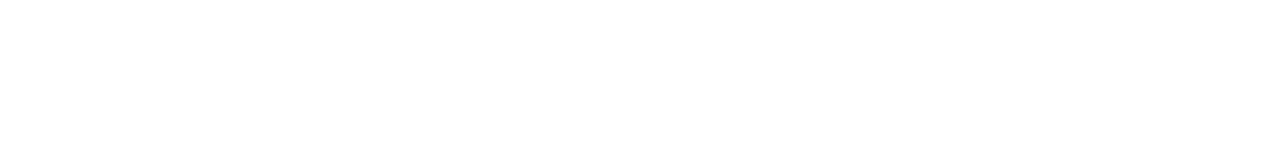
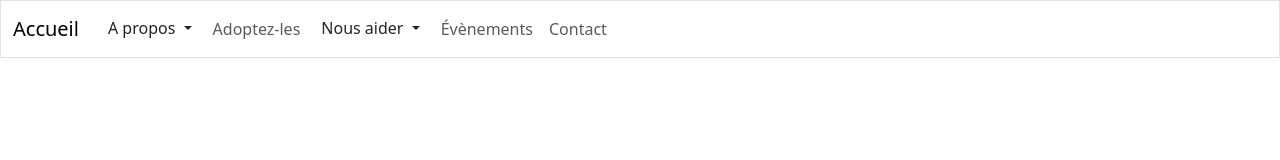
Before and after one commit to Gremlinzzz/PurrPatrol, a plain HTML site: page accueil.html in a window 1280 px wide. Drawn offline with Linux system fonts and the light colour scheme.

Commit message:
Création d'une navbar responsive avec menu burger

```diff
--- a/accueil.html
+++ b/accueil.html
@@ -6,9 +6,52 @@
     <title>Accueil</title>
     <link rel="stylesheet" href="assets/bootstrap.min.css">
 </head>
+
 <body>
+    <!-- HEADER -->
+    <!-- CRÉATION D'UN MENU DE NAVIGATION RESPONSIVE -->
+    <header class="border">
+        <nav class="navbar navbar-expand-md">
+            <div class="container-fluid">
+              <a class="navbar-brand" href="accueil.html">Accueil</a>
+
+              <!-- INSERTION D'UNE ICÔNE BURGER -->
+              <button class="navbar-toggler" type="button" data-bs-toggle="collapse" data-bs-target="#menu" aria-controls="menu" aria-expanded="false" aria-label="Toggle navigation">
+                <span class="navbar-toggler-icon"></span>
+              </button>
+
+              <!-- CRÉATION DE DEUX SOUS-MENUS "A PROPOS" ET "NOUS AIDER"-->
+              <div class="collapse navbar-collapse" id="menu">
+                <ul class="navbar-nav">
+                  <li class="nav-item dropdown">
+                    <button class="btn dropdown-toggle" data-bs-toggle="dropdown" aria-expanded="false">
+                      A propos
+                    </button>
+                    <ul class="dropdown-menu">
+                      <li><a class="dropdown-item" href="#histoire">Notre histoire</a></li>
+                      <li><a class="dropdown-item" href="#partenaires">Nos partenaires</a></li>
+                    </ul>
+                  </li>
+                  <li><a href="nos_chats.html" class="nav-link">Adoptez-les</a></li>
+                  <li class="nav-item dropdown">
+                    <button class="btn dropdown-toggle" data-bs-toggle="dropdown" aria-expanded="false">
+                      Nous aider
+                    </button>
+                    <ul class="dropdown-menu">
+                      <li><a class="dropdown-item" href="nous_aider.html">Adhérer à l'association</a></li>
+                      <li><a class="dropdown-item" href="nous_aider.html">Devenir bénévole</a></li>
+                    </ul>
+                  </li>
+                  <li><a href="evenements.html" class="nav-link">Évènements</a></li>
+                  <li><a href="contact.html" class="nav-link">Contact</a></li>
+                </ul>
+              </div>
+            </div>
+          </nav>
+    </header>
 
 
-    <script src="assets/bootstrap.min.js"></script>
+
+    <script src="assets/bootstrap.bundle.min.js"></script>
 </body>
 </html>
```
Also changed, not shown: assets/bootstrap.bundle.min.js (added), assets/bootstrap.min.js (deleted), 2 other files.
